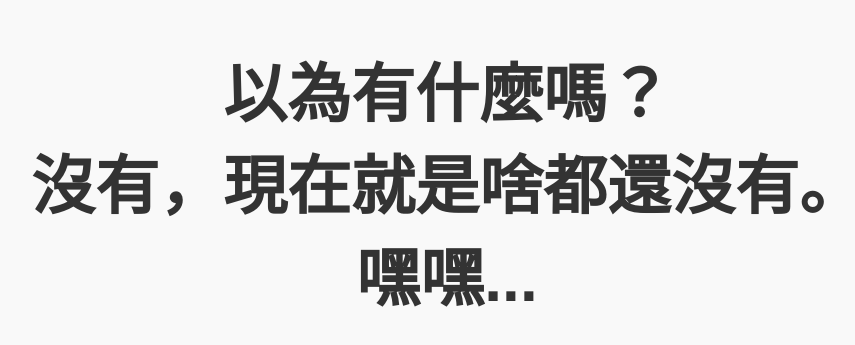
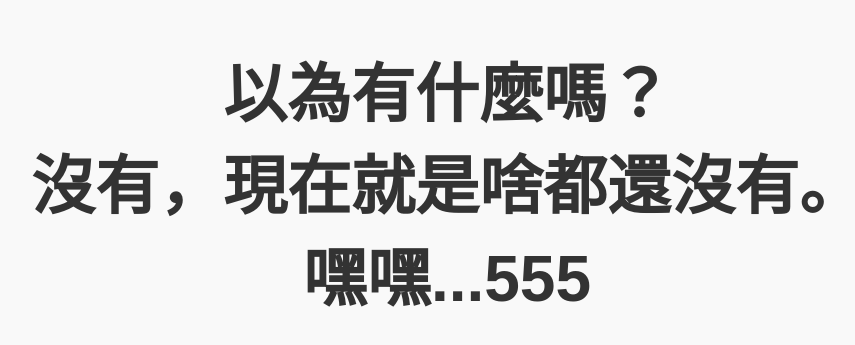
Before and after one commit to Min-987/LittleWorld, a Vue app in the folder little-world/: page / in a window 1280 px wide. Shown: the part 1027-1372 px from the top of the page, without its empty margins (193-1048 px from the left). Built offline with nearby package versions, Linux system fonts and the light colour scheme.

Commit message:
let's try again, if without folder 'dist'

```diff
--- a/little-world/src/App.vue
+++ b/little-world/src/App.vue
@@ -4,7 +4,7 @@
   </div>
   <!-- 其他內容 -->
    <div id = "_2ndpage"  class="base"  :class="{ visible: is2ndVisible }">
-    <h1>以為有什麼嗎？<br>沒有，現在就是啥都還沒有。<br>嘿嘿...</h1>
+    <h1>以為有什麼嗎？<br>沒有，現在就是啥都還沒有。<br>嘿嘿...555</h1>
    </div>
 </template>
 
```
Also changed, not shown: 4 other files (tests, documents, lock files or other folders).
